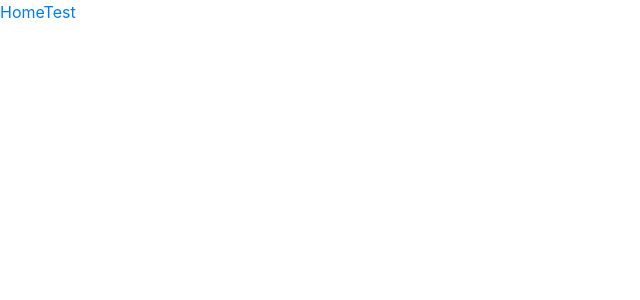
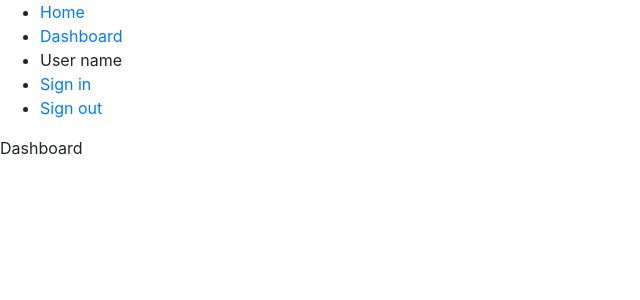
Before and after one commit to marian-roller/86-vue-crypto, a Vue app: page /dashboard in a window 1280 px wide. Before the commit this address had no page. Shown: the top 300 px of the page, without its empty margins (0-640 px from the left). Built offline with nearby package versions, Linux system fonts and the light colour scheme.

Commit message:
initial basic scaffolding for auth flow started

```diff
--- a/src/App.vue
+++ b/src/App.vue
@@ -1,9 +1,16 @@
 <template>
-  <div>
-    <p>
-        <router-link to="/">Home</router-link>
-        <router-link to="/test">Test</router-link>
-    </p>
-    <router-view />
-  </div>
+    <div>
+        <Navigation />
+        <router-view />
+    </div>
 </template>
+
+<script>
+import Navigation from "@/components/Navigation.vue"
+
+export default {
+    components: {
+        Navigation
+    }
+}
+</script>
--- /dev/null
+++ b/src/components/Navigation.vue
@@ -0,0 +1,12 @@
+<template>
+    <div>
+        <ul>
+            <li><router-link to="/">Home</router-link></li>
+            <li><router-link to="/dashboard">Dashboard</router-link></li>
+            <li>User name</li>
+            <li><router-link to="/signin">Sign in</router-link></li>
+            <li><a href="#">Sign out</a></li>
+        </ul>
+
+    </div>
+</template>
--- a/src/components/Test.vue
+++ /dev/null
@@ -1,3 +0,0 @@
-<template>
-    <h1>Test</h1>
-</template>
--- a/src/router/index.js
+++ b/src/router/index.js
@@ -1,6 +1,7 @@
 import { createWebHistory, createRouter } from "vue-router";
-import Test from "@/components/Test.vue";
-import TheWelcome from "../components/TheWelcome.vue";
+import TheWelcome from "@/components/TheWelcome.vue";
+import Dashboard from "../views/Dashboard.vue";
+import SignIn from "../views/SignIn.vue";
 
 const routes = [
     {
@@ -9,9 +10,14 @@ const routes = [
         component: TheWelcome,
     },
     {
-        path: "/test",
-        name: "Test",
-        component: Test,
+        path: "/dashboard",
+        name: "Dashboard",
+        component: Dashboard,
+    },
+    {
+        path: "/signin",
+        name: "Sign in",
+        component: SignIn,
     },
 ];
 
--- /dev/null
+++ b/src/views/Dashboard.vue
@@ -0,0 +1,14 @@
+<template>
+    <div>
+        Dashboard
+    </div>
+</template>
+
+<script>
+export default {
+    name: 'dashboard',
+    component: {
+
+    }
+}
+</script>
--- /dev/null
+++ b/src/views/SignIn.vue
@@ -0,0 +1,14 @@
+<template>
+    <div>
+        Sign in
+    </div>
+</template>
+
+<script>
+export default {
+    name: 'signin',
+    component: {
+
+    }
+}
+</script>
```
